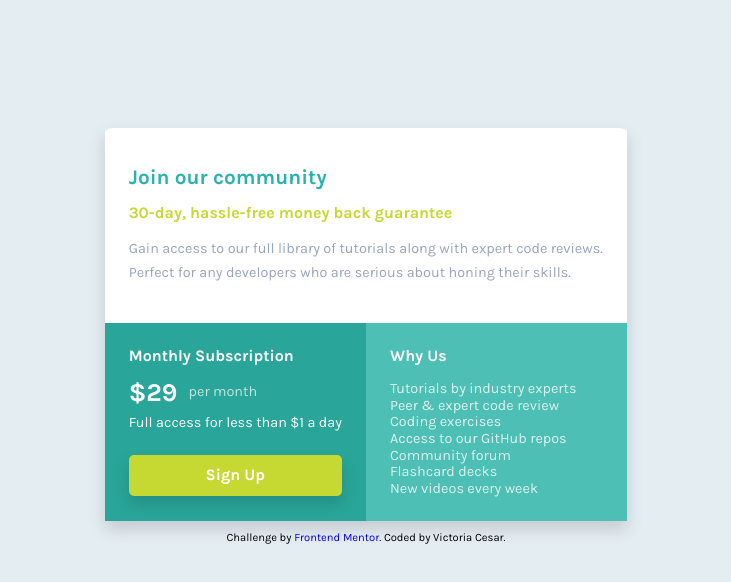
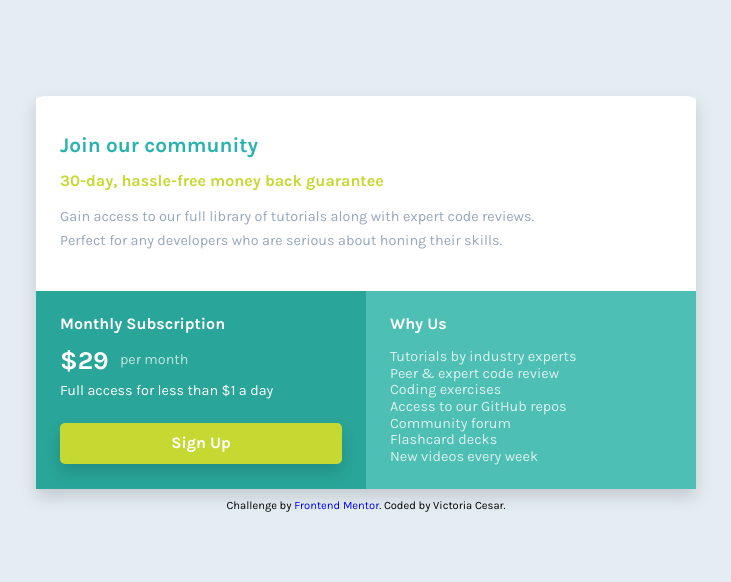
Before and after one commit to victoriacesar/singlePrice_cssGrid, a plain HTML site: page index.html in a window 1280 px wide. Shown: the whole page, without its empty margins (274-1005 px from the left). Drawn offline with Linux system fonts and the light colour scheme.

Commit message:
Update styles.css

```diff
--- a/css/styles.css
+++ b/css/styles.css
@@ -124,12 +124,13 @@ footer{
 /*MEDIA QUERIES--------------------*/
 @media (min-width: 1200px){
     .container{
-        position: absolute;
-        left: 10%;
-        top: 10%;
+        margin-top: 6rem;
     }
 
     .box{
+        margin-top: 3rem;
+        align-self: center;
+        width: 660px;
         display: grid;
         grid-template-areas: "join" "info";
         grid-template-columns: auto;
```
